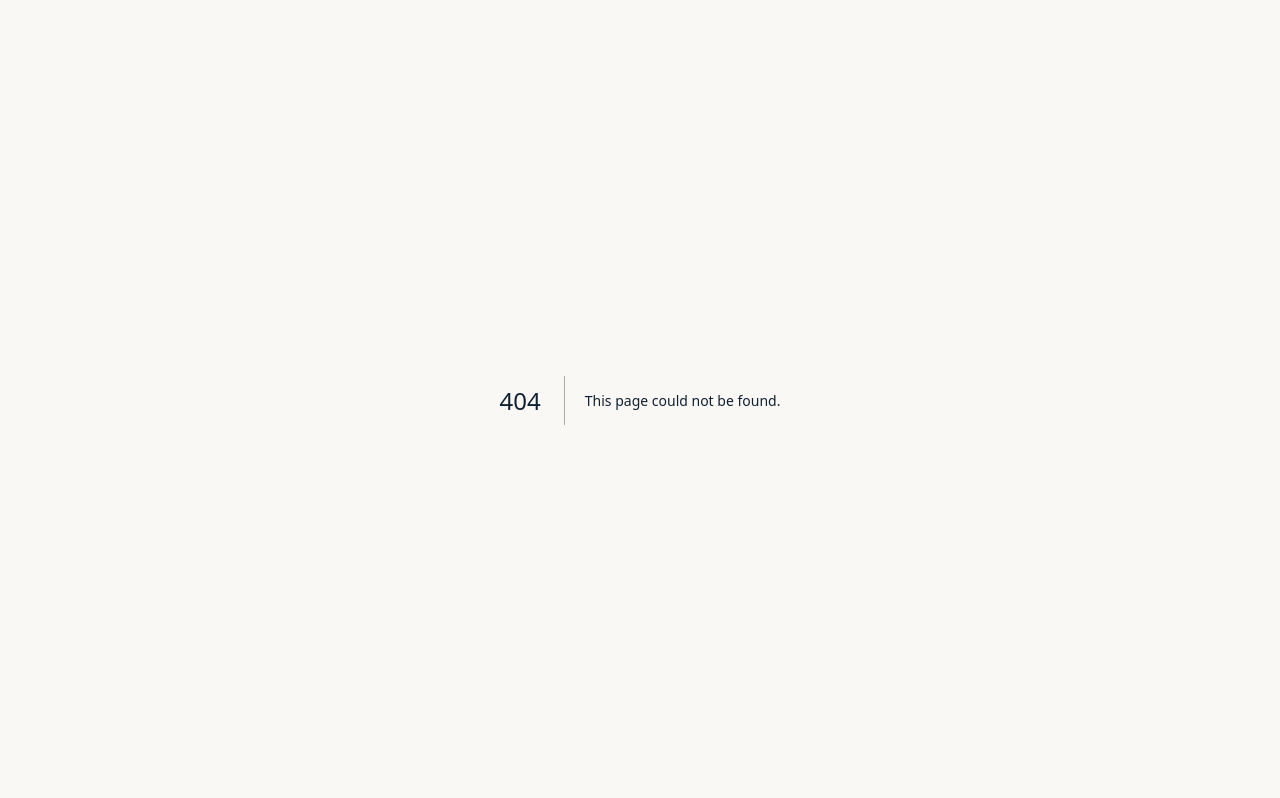
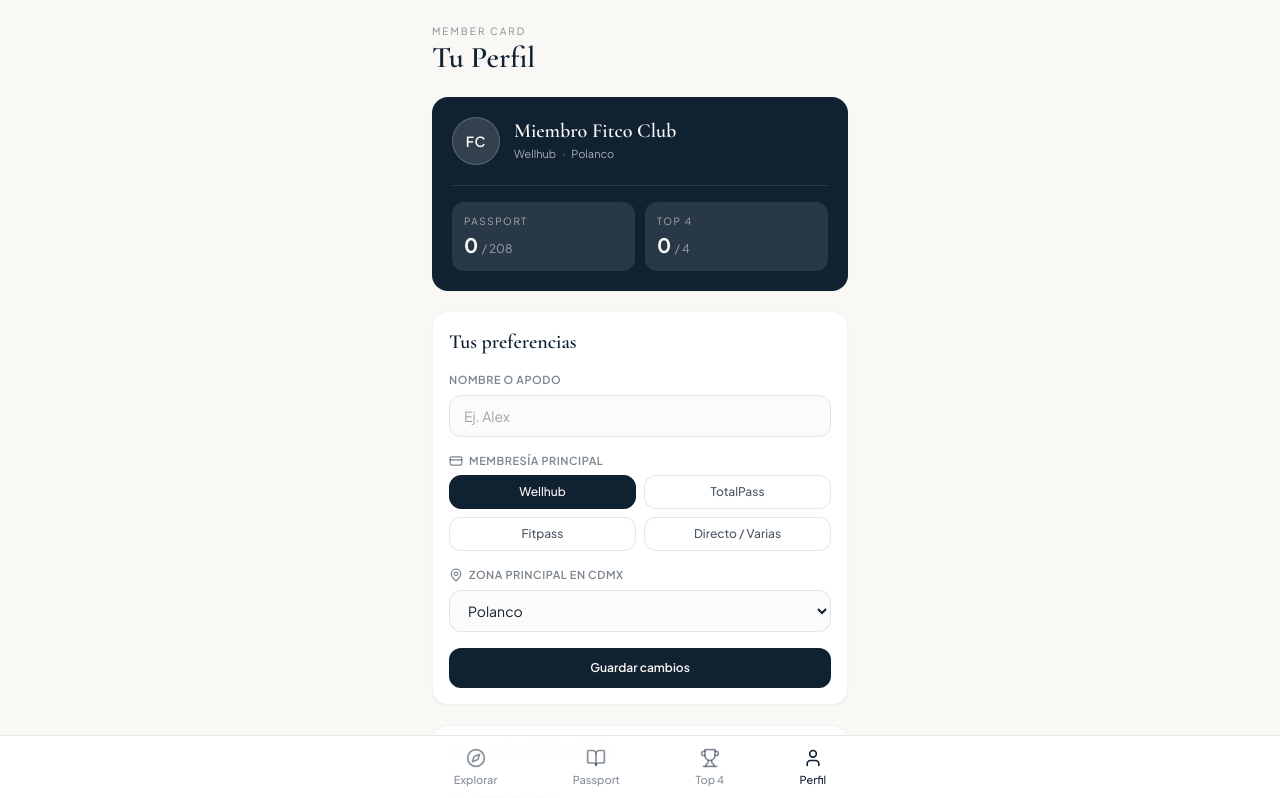
Before and after one commit to JCorzog/Fitco-Club, a Next.js app: page /perfil in a window 1280 px wide. Before the commit this address had no page. Shown: the top 798 px of the page. Built offline with nearby package versions, Linux system fonts and the light colour scheme.

Commit message:
Crear page.js

```diff
--- /dev/null
+++ b/app/perfil/page.js
@@ -0,0 +1,274 @@
+'use client';
+
+import { useEffect, useState } from 'react';
+import Link from 'next/link';
+import {
+  Compass,
+  BookOpen,
+  Trophy,
+  User,
+  CreditCard,
+  MapPin,
+  Check,
+  ChevronRight,
+  Sparkles,
+} from 'lucide-react';
+
+const MEMBERSHIPS = ['Wellhub', 'TotalPass', 'Fitpass', 'Directo / Varias'];
+const ZONES = [
+  'Polanco',
+  'Roma / Condesa',
+  'Santa Fe',
+  'Pedregal / Sur',
+  'Del Valle / Nápoles',
+  'Interlomas / Bosques',
+  'Lomas / Reforma',
+  'Otra zona',
+];
+
+export default function PerfilPage() {
+  const [name, setName] = useState('');
+  const [membership, setMembership] = useState('Wellhub');
+  const [homeZone, setHomeZone] = useState('Polanco');
+  const [passportCount, setPassportCount] = useState(0);
+  const [top4Count, setTop4Count] = useState(0);
+  const [saved, setSaved] = useState(false);
+
+  useEffect(() => {
+    const profile = JSON.parse(localStorage.getItem('fitco_profile') || '{}');
+    if (profile.name) setName(profile.name);
+    if (profile.membership) setMembership(profile.membership);
+    if (profile.homeZone) setHomeZone(profile.homeZone);
+
+    const passport = JSON.parse(localStorage.getItem('fitco_passport') || '[]');
+    const top4 = JSON.parse(localStorage.getItem('fitco_top4') || '[]');
+    setPassportCount(passport.length);
+    setTop4Count(top4.length);
+  }, []);
+
+  function handleSave(e) {
+    e.preventDefault();
+    localStorage.setItem(
+      'fitco_profile',
+      JSON.stringify({
+        name: name.trim(),
+        membership,
+        homeZone,
+      })
+    );
+    setSaved(true);
+    setTimeout(() => setSaved(false), 2000);
+  }
+
+  const initials = name.trim()
+    ? name
+        .trim()
+        .split(' ')
+        .map((n) => n[0])
+        .join('')
+        .slice(0, 2)
+        .toUpperCase()
+    : 'FC';
+
+  return (
+    <main className="max-w-md mx-auto min-h-screen px-4 pt-6 pb-24">
+      {/* Header */}
+      <header className="mb-6">
+        <p className="text-[10px] uppercase tracking-[0.2em] text-navy/50 mb-1">
+          Member Card
+        </p>
+        <h1
+          className="text-3xl font-semibold text-navy leading-none"
+          style={{ fontFamily: 'var(--font-serif), serif' }}
+        >
+          Tu Perfil
+        </h1>
+      </header>
+
+      {/* Tarjeta de Miembro */}
+      <div className="bg-navy text-cream rounded-2xl p-5 mb-5 shadow-sm">
+        <div className="flex items-center gap-3.5 mb-5">
+          <div className="w-12 h-12 rounded-full bg-cream/15 border border-cream/20 flex items-center justify-center text-sm font-semibold tracking-wider">
+            {initials}
+          </div>
+          <div className="min-w-0">
+            <h2
+              className="text-xl font-semibold leading-tight truncate"
+              style={{ fontFamily: 'var(--font-serif), serif' }}
+            >
+              {name.trim() || 'Miembro Fitco Club'}
+            </h2>
+            <p className="text-[11px] text-cream/65 mt-0.5 flex items-center gap-1.5">
+              <span>{membership}</span>
+              <span>·</span>
+              <span>{homeZone}</span>
+            </p>
+          </div>
+        </div>
+
+        {/* Resumen rápido */}
+        <div className="grid grid-cols-2 gap-2.5 pt-4 border-t border-cream/10">
+          <Link
+            href="/passport"
+            className="bg-cream/10 rounded-xl p-3 hover:bg-cream/15 transition"
+          >
+            <p className="text-[10px] uppercase tracking-[0.15em] text-cream/60">
+              Passport
+            </p>
+            <p className="text-xl font-bold mt-0.5">
+              {passportCount}{' '}
+              <span className="text-xs font-normal text-cream/55">/ 208</span>
+            </p>
+          </Link>
+
+          <Link
+            href="/top4"
+            className="bg-cream/10 rounded-xl p-3 hover:bg-cream/15 transition"
+          >
+            <p className="text-[10px] uppercase tracking-[0.15em] text-cream/60">
+              Top 4
+            </p>
+            <p className="text-xl font-bold mt-0.5">
+              {top4Count}{' '}
+              <span className="text-xs font-normal text-cream/55">/ 4</span>
+            </p>
+          </Link>
+        </div>
+      </div>
+
+      {/* Preferencias del Miembro */}
+      <form
+        onSubmit={handleSave}
+        className="bg-white rounded-2xl p-4 border border-navy/5 shadow-sm space-y-4 mb-5"
+      >
+        <h3
+          className="text-xl font-semibold text-navy"
+          style={{ fontFamily: 'var(--font-serif), serif' }}
+        >
+          Tus preferencias
+        </h3>
+
+        <div>
+          <label className="block text-[11px] font-semibold uppercase tracking-wider text-navy/55 mb-1.5">
+            Nombre o apodo
+          </label>
+          <input
+            type="text"
+            placeholder="Ej. Alex"
+            value={name}
+            onChange={(e) => setName(e.target.value)}
+            className="w-full px-3.5 py-2.5 rounded-xl bg-cream/60 border border-navy/10 text-sm text-navy focus:outline-none focus:border-navy"
+          />
+        </div>
+
+        <div>
+          <label className="flex items-center gap-1.5 text-[11px] font-semibold uppercase tracking-wider text-navy/55 mb-1.5">
+            <CreditCard className="w-3.5 h-3.5" /> Membresía principal
+          </label>
+          <div className="grid grid-cols-2 gap-2">
+            {MEMBERSHIPS.map((m) => (
+              <button
+                type="button"
+                key={m}
+                onClick={() => setMembership(m)}
+                className={`py-2 px-3 rounded-xl text-xs font-medium transition border ${
+                  membership === m
+                    ? 'bg-navy text-cream border-navy'
+                    : 'bg-white text-navy/75 border-navy/10'
+                }`}
+              >
+                {m}
+              </button>
+            ))}
+          </div>
+        </div>
+
+        <div>
+          <label className="flex items-center gap-1.5 text-[11px] font-semibold uppercase tracking-wider text-navy/55 mb-1.5">
+            <MapPin className="w-3.5 h-3.5" /> Zona principal en CDMX
+          </label>
+          <select
+            value={homeZone}
+            onChange={(e) => setHomeZone(e.target.value)}
+            className="w-full px-3.5 py-2.5 rounded-xl bg-cream/60 border border-navy/10 text-sm text-navy focus:outline-none focus:border-navy"
+          >
+            {ZONES.map((z) => (
+              <option key={z} value={z}>
+                {z}
+              </option>
+            ))}
+          </select>
+        </div>
+
+        <button
+          type="submit"
+          className={`w-full py-3 rounded-xl text-xs font-semibold flex items-center justify-center gap-2 transition ${
+            saved ? 'bg-coral text-white' : 'bg-navy text-cream'
+          }`}
+        >
+          {saved ? (
+            <>
+              <Check className="w-4 h-4" /> Perfil guardado
+            </>
+          ) : (
+            'Guardar cambios'
+          )}
+        </button>
+      </form>
+
+      {/* Accesos rápidos */}
+      <div className="bg-white rounded-2xl border border-navy/5 shadow-sm divide-y divide-navy/5 mb-5">
+        <Link
+          href="/passport"
+          className="flex items-center justify-between p-4 text-xs font-medium text-navy"
+        >
+          <span className="flex items-center gap-2.5">
+            <BookOpen className="w-4 h-4 text-coral" />
+            Ver mis estudios sellados
+          </span>
+          <ChevronRight className="w-4 h-4 text-navy/35" />
+        </Link>
+        <Link
+          href="/top4"
+          className="flex items-center justify-between p-4 text-xs font-medium text-navy"
+        >
+          <span className="flex items-center gap-2.5">
+            <Trophy className="w-4 h-4 text-coral" />
+            Editar mi Top 4
+          </span>
+          <ChevronRight className="w-4 h-4 text-navy/35" />
+        </Link>
+      </div>
+
+      {/* Nota de sincronización */}
+      <div className="bg-cream/80 border border-navy/10 rounded-2xl p-4 flex items-start gap-2.5">
+        <Sparkles className="w-4 h-4 text-coral shrink-0 mt-0.5" />
+        <p className="text-[11px] text-navy/65 leading-relaxed">
+          Tu Passport, Top 4 y preferencias se guardan automáticamente en este dispositivo. Muy pronto podrás iniciar sesión para sincronizarlos en la nube.
+        </p>
+      </div>
+
+      {/* Barra de Navegación Móvil */}
+      <nav className="fixed bottom-0 left-0 right-0 bg-white/95 backdrop-blur border-t border-navy/10">
+        <div className="max-w-md mx-auto flex justify-around py-3 text-[11px] font-medium text-navy/50">
+          <Link href="/" className="flex flex-col items-center gap-1">
+            <Compass className="w-5 h-5" />
+            Explorar
+          </Link>
+          <Link href="/passport" className="flex flex-col items-center gap-1">
+            <BookOpen className="w-5 h-5" />
+            Passport
+          </Link>
+          <Link href="/top4" className="flex flex-col items-center gap-1">
+            <Trophy className="w-5 h-5" />
+            Top 4
+          </Link>
+          <Link href="/perfil" className="flex flex-col items-center gap-1 text-navy">
+            <User className="w-5 h-5" />
+            Perfil
+          </Link>
+        </div>
+      </nav>
+    </main>
+  );
+}
```
